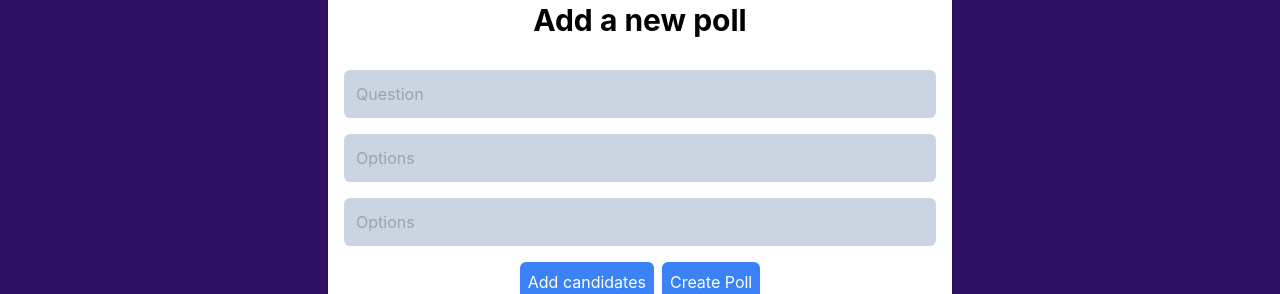
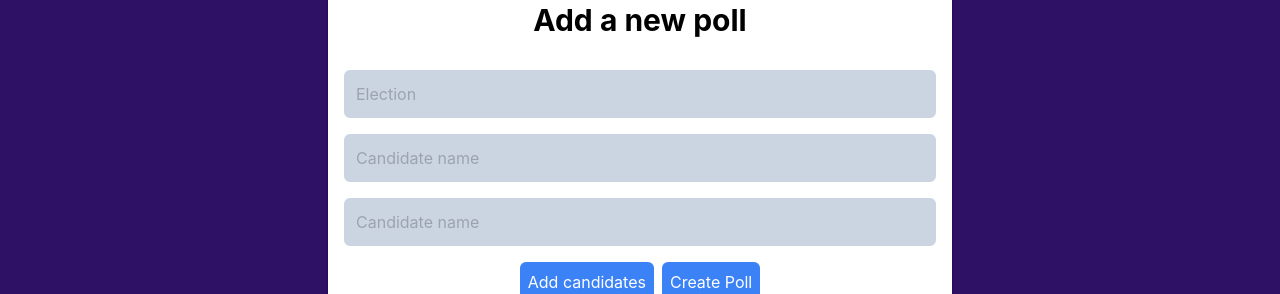
Before and after one commit to Diegofreema/vote-app-frontend, a React (Create React App) app: page /addPoll in a window 1280 px wide. Shown: the part 146-440 px from the top of the page. Built offline with nearby package versions, Linux system fonts and the light colour scheme; no server answers; sample sign-in values are in the browser's storage.

Commit message:
timer updated

```diff
--- a/src/components/components/Header.js
+++ b/src/components/components/Header.js
@@ -18,11 +18,9 @@ const Header = ({
   link2,
   text1,
   text2,
-  link3,
-  text3,
+
   logOut = false,
   vote = false,
-  away = false,
 }) => {
   const dispatch = useDispatch();
   const { isLoggedIn } = useSelector(SET_LOGIN).payload.auth;
@@ -55,7 +53,7 @@ const Header = ({
       toast.error(error.message);
     }
   };
-  // console.log(LoggedIn);
+
   return (
     <div
       className={`  flex items-center pb-6 pt-2 px-4 fixed top-0 left-0 right-0  z-10 bg-blue-900`}
--- a/src/pages/Home/Home.js
+++ b/src/pages/Home/Home.js
@@ -1,8 +1,7 @@
 import React from 'react';
 
-import Header from '../../components/components/Header'
+import Header from '../../components/components/Header';
 import Hero from '../../components/components/Hero';
-
 const Home = () => {
   return (
     <div className="min-h-screen sm:overflow-hidden px-4 flex-col justify-center  bg-violet-950">
--- a/src/pages/Poll/AddPoll.js
+++ b/src/pages/Poll/AddPoll.js
@@ -75,7 +75,7 @@ const AddPoll = () => {
           <input
             type="text"
             className="bg-slate-300 border-none rounded-md p-3 w-full  outline-none"
-            placeholder="Question"
+            placeholder="Election"
             value={question}
             onChange={handleQuestion}
           />
@@ -84,7 +84,7 @@ const AddPoll = () => {
               <input
                 type="text"
                 className="bg-slate-300 border-none rounded-md p-3 w-full  outline-none"
-                placeholder="Options"
+                placeholder="Candidate name"
                 value={option}
                 onChange={(event) => handleOptions(event, i)}
               />
--- a/src/pages/Poll/PollsDetails.js
+++ b/src/pages/Poll/PollsDetails.js
@@ -37,9 +37,9 @@ const PollsDetails = () => {
   const [answer, setAnswer] = useState('');
 
   const { question, _id, options, createdAt } = poll;
-  // console.log(createdAt);
+
   const created = new Date(createdAt).getTime();
-  const expiresIn = created + 1000 * 86400;
+  const expiresIn = created + 1000 * 60;
   console.log(expiresIn);
   const data = {
     labels: options?.map((option) => option.option),
@@ -115,25 +115,25 @@ const PollsDetails = () => {
               <div className="flex items-center justify-center space-x-3">
                 <div className="flex flex-col space-y-1">
                   <div className="text-2xl text-white font-medium space-y-1">
-                    {+dayLeft <= 0 ? 0 : +dayLeft}:
+                    {parseInt(dayLeft) <= 0 ? 0 : parseInt(dayLeft)}:
                   </div>
                   <span className="text-white">Day</span>
                 </div>
                 <div className="flex flex-col space-y-1">
                   <div className="text-2xl text-white font-medium space-y-1">
-                    {+hourLeft <= 0 ? 0 : +hourLeft}:
+                    {parseInt(hourLeft) <= 0 ? 0 : parseInt(hourLeft)}:
                   </div>
                   <span className="text-white"> Hr</span>
                 </div>
                 <div className="flex flex-col space-y-1">
                   <div className="text-2xl text-white font-medium space-y-1">
-                    {+minuteLeft <= 0 ? 0 : +minuteLeft}:
+                    {parseInt(minuteLeft) <= 0 ? 0 : parseInt(minuteLeft)}:
                   </div>
                   <span className="text-white">Min</span>
                 </div>
                 <div className="flex flex-col space-y-1">
                   <div className="text-2xl text-white font-medium space-y-1">
-                    {+secondLeft <= 0 ? 0 : +secondLeft}
+                    {parseInt(secondLeft) <= 0 ? 0 : parseInt(secondLeft)}
                   </div>
                   <span className="text-white">Sec</span>
                 </div>
```
